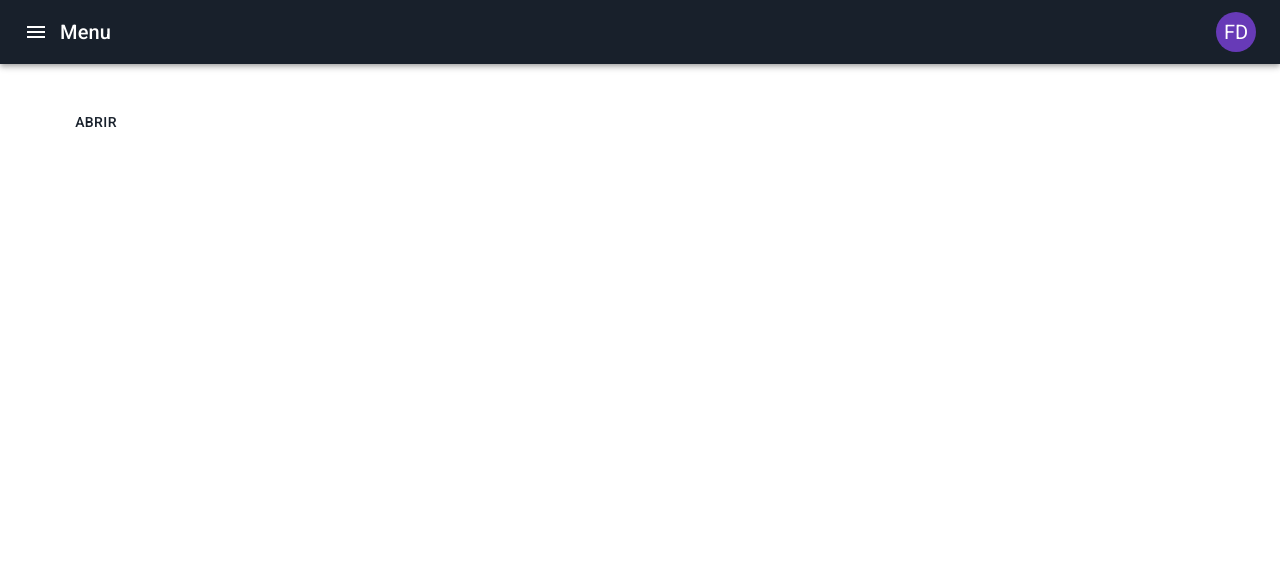
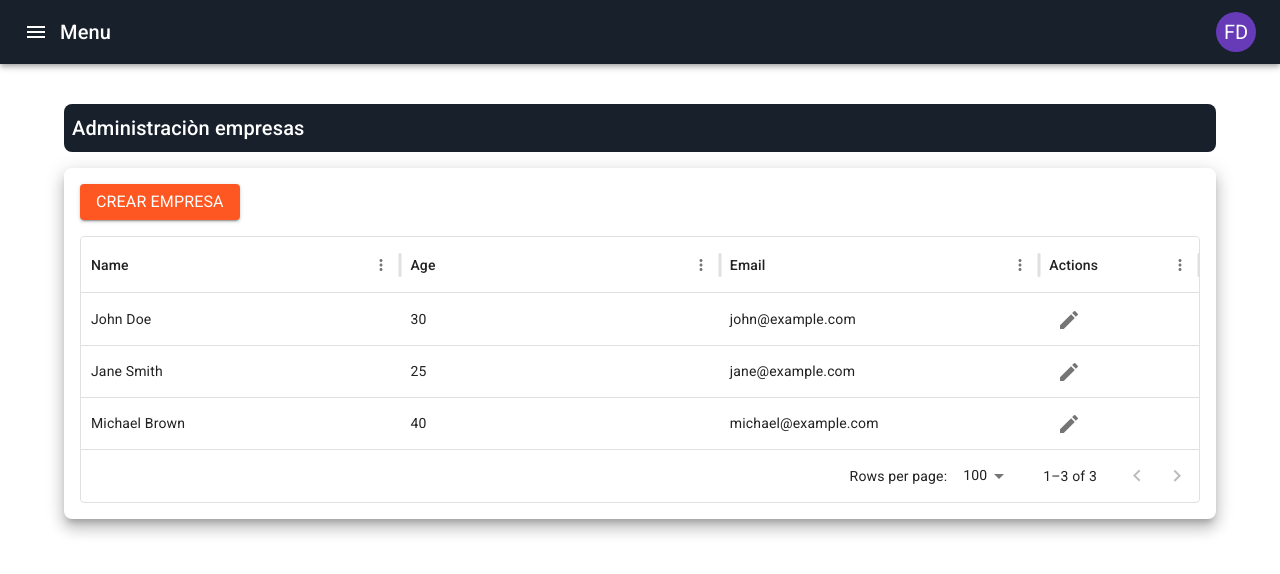
Before and after one commit to samara1213/lab-system-front, a React (Vite) app: page /companies in a window 1280 px wide. Shown: the top 574 px of the page. Built offline with nearby package versions, Linux system fonts and the light colour scheme.

Commit message:
se implementa tabla en pantalla administrar y se  optimiza codigo en componentes separados para ser reutilizados

```diff
--- a/package.json
+++ b/package.json
@@ -15,6 +15,7 @@
     "@fontsource/roboto": "^5.1.0",
     "@mui/icons-material": "^6.1.1",
     "@mui/material": "^6.1.1",
+    "@mui/x-data-grid": "^7.19.0",
     "@reduxjs/toolkit": "^2.2.7",
     "axios": "^1.7.7",
     "react": "^18.3.1",
--- /dev/null
+++ b/src/components/MuiDialogCreate.jsx
@@ -0,0 +1,40 @@
+import { Box, Button, Dialog, DialogActions, DialogContent, DialogTitle, IconButton, Typography } from "@mui/material"
+import CloseIcon from '@mui/icons-material/Close';
+
+
+export const MuiDialogCreate = ({ children, openModal, handleCloseModalCreate, hadleSubmit, title }) => {
+    return (
+        <>
+            <Dialog
+                open={ openModal }
+                onClose={ handleCloseModalCreate }
+                maxWidth='lg'
+                fullWidth
+            >
+                <DialogTitle>
+                    <Box display='flex' justifyContent='space-between'>
+                        <Typography variant='h5'>{ title }</Typography>
+                        <IconButton sx={{ color: 'red' }}
+                            onClick={ handleCloseModalCreate }>
+                            <CloseIcon />
+                        </IconButton>
+                    </Box>
+                </DialogTitle>
+                <DialogContent>
+                    {children}
+                </DialogContent>
+                <DialogActions sx={{ mr: 2, mb: 2 }}>
+                    <Button sx={{backgroundColor: 'tertiary.main'}}
+                        variant='contained'
+                        onClick={ handleCloseModalCreate }>
+                        <Typography>Cancelar</Typography>
+                    </Button>
+                    <Button onClick={ hadleSubmit } color='primary' variant='contained'>
+                        <Typography>Registrar</Typography>
+                    </Button>
+                </DialogActions>
+            </Dialog>
+        </>
+
+    )
+}
--- /dev/null
+++ b/src/components/MuiPaperPage.jsx
@@ -0,0 +1,17 @@
+import { Paper } from "@mui/material"
+
+
+export const MuiPaperPage = ({ children }) => {
+    return (
+        <>
+            <Paper elevation={10} sx={{
+                marginTop: 2,
+                padding: 2,
+                borderRadius: 2
+            }}>
+                {children}
+            </Paper>
+        </>
+
+    )
+}
--- /dev/null
+++ b/src/components/MuiTableBasic.jsx
@@ -0,0 +1,19 @@
+import { DataGrid } from '@mui/x-data-grid';
+import Grid from '@mui/material/Grid2';
+
+export const MuiTableBasic = ({rows, columns}) => {
+    return (
+        <>
+            <Grid container spacing={2} sx={{ mt: 2 }}>
+                <Grid size={{ xs: 12, sm: 12, md: 12, lg: 12, xl: 12 }}>
+                    <DataGrid
+                        rows={rows}
+                        columns={columns}
+                        rowsPerPageOptions={[5, 7, 10, 15]}
+                        disableSelectionOnClick
+                    />
+                </Grid>
+            </Grid>
+        </>
+    )
+}
--- /dev/null
+++ b/src/components/MuiTitlePage.jsx
@@ -0,0 +1,24 @@
+import { Typography } from '@mui/material';
+import Grid from '@mui/material/Grid2';
+
+export const MuiTitlePage = ({ title }) => {
+    return (
+        <>
+            <Grid container>
+                <Grid sx={{
+                    bgcolor: 'primary.main',
+                    borderRadius: 2
+                }}
+                    size={{ xs: 12, sm: 12, md: 12, lg: 12, xl: 12 }}>
+                    <Typography variant='h6' sx={{
+                                color: 'white',
+                                m: 1
+                    }}>
+                        { title }
+                    </Typography>
+                </Grid>
+            </Grid>
+        </>
+
+    )
+}
--- a/src/main.jsx
+++ b/src/main.jsx
@@ -21,6 +21,9 @@ const theme = createTheme({
     secondary: {
       main: '#f50057',
     },
+    tertiary: {
+      main: '#FF5722', // Color terciario
+    },
   }
 });
 createRoot(document.getElementById('root')).render(
--- a/src/pages/company/CompanyPage.jsx
+++ b/src/pages/company/CompanyPage.jsx
@@ -1,7 +1,12 @@
 
 import { useState } from 'react'
 import { ModalCreateCompany } from './ModalCreateCompany'
-import { Button } from '@mui/material';
+import { Button, IconButton, Typography } from '@mui/material';
+import EditIcon from '@mui/icons-material/Edit';
+
+import { MuiTableBasic } from '../../components/MuiTableBasic';
+import { MuiTitlePage } from '../../components/MuiTitlePage';
+import { MuiPaperPage } from '../../components/MuiPaperPage';
 
 export const CompanyPage = () => {
 
@@ -27,12 +32,50 @@ export const CompanyPage = () => {
     setOnOpenModalCreateCompany(true)
   }
 
+
+
+  // Definir los datos de las filas
+  const rows = [
+    { id: 1, name: 'John Doe', age: 30, email: 'john@example.com' },
+    { id: 2, name: 'Jane Smith', age: 25, email: 'jane@example.com' },
+    { id: 3, name: 'Michael Brown', age: 40, email: 'michael@example.com' },
+    // Más registros si lo deseas
+  ];
+
+  // Definir las columnas
+  const columns = [
+    { field: 'name', headerName: 'Name', flex: 1 },
+    { field: 'age', headerName: 'Age', flex: 1 },
+    { field: 'email', headerName: 'Email', flex: 1 },
+    {
+      field: 'actions',
+      headerName: 'Actions',
+      sortable: false,
+      renderCell: (params) => (
+        <IconButton onClick={() => handleEditClick(params.row)} aria-label="edit">
+          <EditIcon />
+        </IconButton>
+      ),
+      flex: 0.5,
+    },
+  ];
+
+  // Controlar el evento al hacer clic en el ícono de editar
+  const handleEditClick = (rowData) => {
+    console.log('Registro seleccionado:', rowData);
+  };
+
+
   return (
     <>
-    <Button onClick={handleOnOpenModalCreateCompany}>
-      abrir
-    </Button>
-    <ModalCreateCompany openModal={onOpenModalCreateCompany} handleCloseModalCreate={handleOnCloseModalCreateCompany}/>
+      <MuiTitlePage title={'Administraciòn empresas'} />
+      <ModalCreateCompany openModal={onOpenModalCreateCompany} handleCloseModalCreate={handleOnCloseModalCreateCompany} />
+      <MuiPaperPage>
+        <Button sx={{backgroundColor: 'tertiary.main'}} variant='contained' onClick={handleOnOpenModalCreateCompany}>
+          <Typography>Crear empresa</Typography>
+        </Button>
+        <MuiTableBasic rows={rows} columns={columns} />
+      </MuiPaperPage>
     </>
   )
 }
--- a/src/pages/company/ModalCreateCompany.jsx
+++ b/src/pages/company/ModalCreateCompany.jsx
@@ -2,6 +2,7 @@ import { Box, Button, Dialog, DialogActions, DialogContent, DialogTitle, IconBut
 import Grid from '@mui/material/Grid2';
 import CloseIcon from '@mui/icons-material/Close';
 import { useForm } from '../../hooks';
+import { MuiDialogCreate } from '../../components/MuiDialogCreate';
 
 export const ModalCreateCompany = ({ openModal, handleCloseModalCreate }) => {
 
@@ -31,7 +32,7 @@ export const ModalCreateCompany = ({ openModal, handleCloseModalCreate }) => {
      * metodo que se encarga de realizar el insert en la base de datos
      * @param {*} formState
      */
-    const registerCompany = async( formState ) => {
+    const registerCompany = async (formState) => {
 
         console.log(formState);
         setformState({
@@ -48,22 +49,12 @@ export const ModalCreateCompany = ({ openModal, handleCloseModalCreate }) => {
 
     return (
         <>
-            <Dialog
-                open={openModal}
-                onClose={handleCloseModalCreate}
-                maxWidth='lg'
-                fullWidth
-            >
-                <DialogTitle>
-                    <Box display='flex' justifyContent='space-between'>
-                        <Typography variant='h6'>Registro de Empresa</Typography>
-                        <IconButton sx={{ color: 'red' }}
-                                    onClick={handleCloseModalCreate}>
-                            <CloseIcon />
-                        </IconButton>
-                    </Box>
-                </DialogTitle>
-                <DialogContent>
+
+            <MuiDialogCreate openModal={openModal}
+                handleCloseModalCreate={handleCloseModalCreate}
+                hadleSubmit={hadleSubmit}
+                title={'Registro de Empresa'} >
+
                 <Box component='form'
                     onSubmit={hadleSubmit}>
                     <Grid container spacing={2} sx={{ mt: 2 }}>
@@ -147,18 +138,7 @@ export const ModalCreateCompany = ({ openModal, handleCloseModalCreate }) => {
                         </Grid>
                     </Grid>
                 </Box>
-                </DialogContent>
-                <DialogActions>
-                    <Button color='secondary'
-                            variant='contained'
-                            onClick={handleCloseModalCreate}>
-                        Cancelar
-                    </Button>
-                    <Button onClick={hadleSubmit} color='primary' variant='contained'>
-                        Registrar
-                    </Button>
-                </DialogActions>
-            </Dialog>
+            </MuiDialogCreate>
         </>
     )
 }
```
Also changed, not shown: 1 other file (tests, documents, lock files or other folders). Lines whose indentation alone changed are shown as unchanged.
